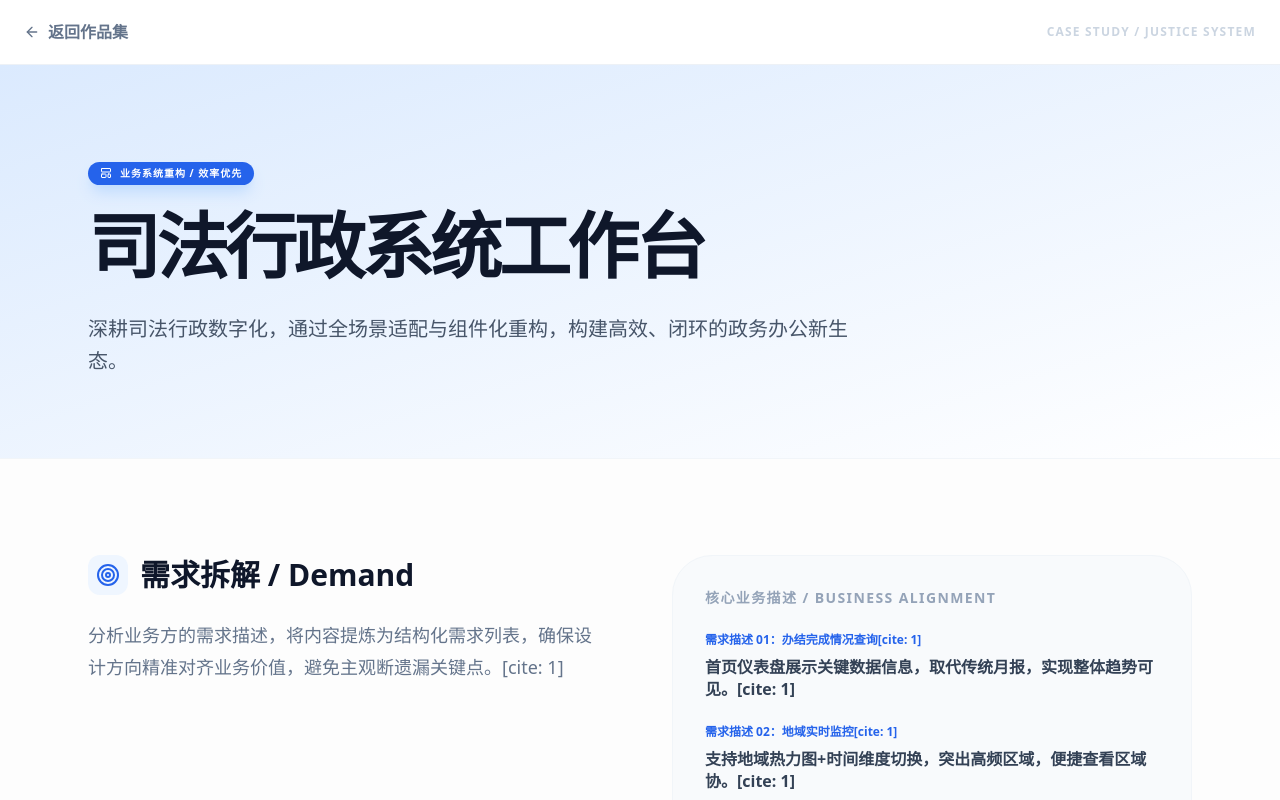
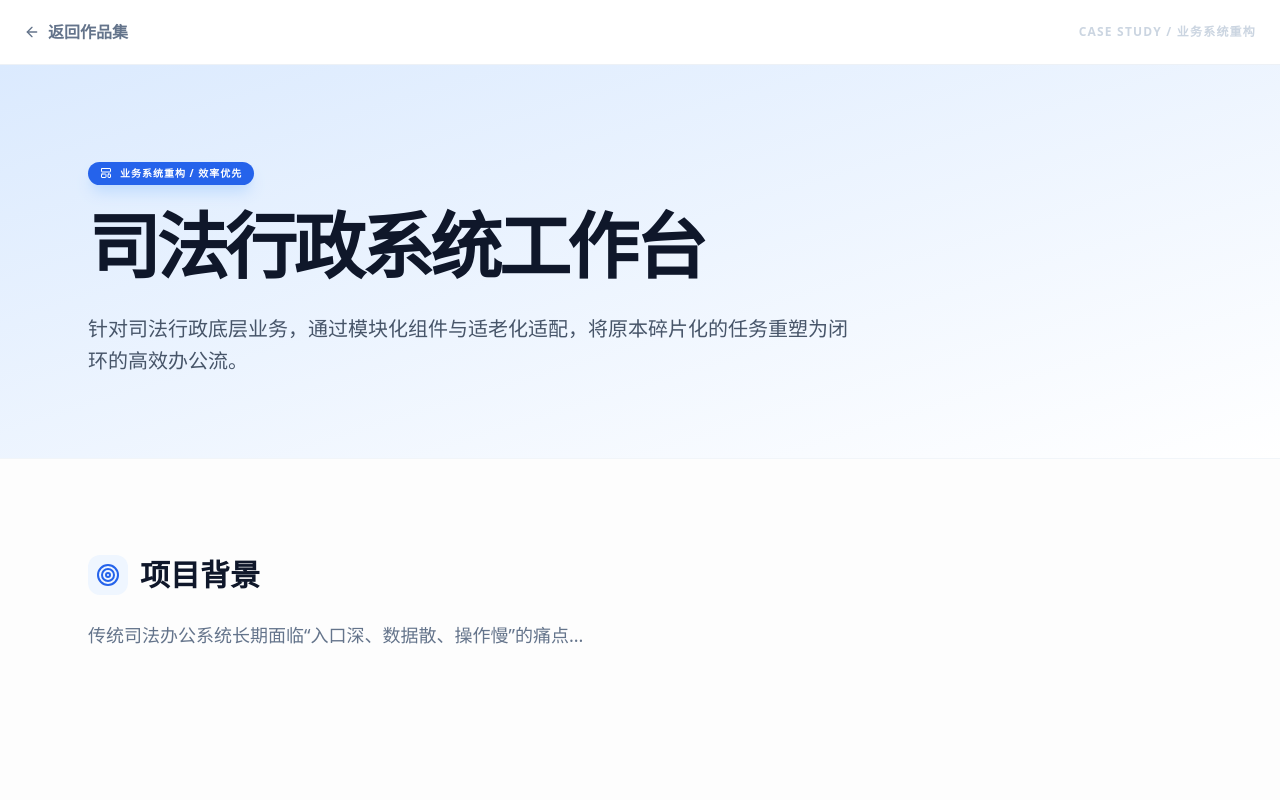
Before and after one commit to hongui/my-portfolio-2, a React (Vite) app: page / in a window 1280 px wide. Both pictures are taken after a click on the element 296 px from the left and 2601 px from the top of the page. Shown: the top 800 px of the page. Built offline with nearby package versions, Linux system fonts and the light colour scheme.

Commit message:
Update App.jsx

```diff
--- a/src/App.jsx
+++ b/src/App.jsx
@@ -87,23 +87,26 @@ const ProjectDetail = ({ project, onBack }) => {
     window.scrollTo(0, 0);
   }, []);
 
-  // 如果是“法治舆情决策驾驶舱”，展示特定的重构内容
-  const isDashboardProject = project.id === 'p2';
+  // --- 逻辑分发：根据 ID 判断显示哪个子页面的设计内容 ---
+  const isJusticeSystem = project.id === 'p1';   // 司法行政系统
+  const isDashboard = project.id === 'p2';       // 法治舆情驾驶舱
+  const isVisualScreen = project.id === 'p3';    // 可视化大屏
 
   return (
     <div className="min-h-screen bg-[#FDFDFD] text-slate-900 pb-32">
-
-      {/* 顶部导航 */}
+      {/* 1. 全局顶部导航 */}
       <nav className="sticky top-0 w-full z-50 bg-white/80 backdrop-blur-xl border-b border-slate-200/60">
         <div className="max-w-7xl mx-auto px-6 h-16 flex items-center justify-between">
           <button onClick={onBack} className="flex items-center gap-2 text-slate-500 hover:text-blue-600 font-bold transition-all group">
             <ArrowLeft className="w-4 h-4 group-hover:-translate-x-1 transition-transform" /> 返回作品集
           </button>
-          <div className="text-xs font-black tracking-widest text-slate-300 uppercase">Case Study / {isDashboardProject ? "Data Visualization" : "Justice System"}</div>
+          <div className="text-xs font-black tracking-widest text-slate-300 uppercase">
+            Case Study / {project.tag.split(' / ')[0]}
+          </div>
         </div>
       </nav>
 
-      {/* 沉浸式头部 */}
+      {/* 2. 动态头部：根据项目颜色和标题自动适配 */}
       <header className={`pt-24 pb-20 bg-gradient-to-br ${project.color} to-white border-b border-slate-100`}>
         <div className="max-w-6xl mx-auto px-6">
           <div className="max-w-3xl">
@@ -114,17 +117,19 @@ const ProjectDetail = ({ project, onBack }) => {
               {project.title}
             </h1>
             <p className="text-xl text-slate-600 leading-relaxed font-medium">
-              {isDashboardProject
-                ? "聚焦决策层数据分析查阅，通过结构化需求提炼与组件化设计，构建极具视觉冲击力的数字化驾驶舱。"
-                : "深耕司法行政数字化，通过全场景适配与组件化重构，构建高效、闭环的政务办公新生态。"}
+              {project.desc}
             </p>
           </div>
         </div>
       </header>
 
+      {/* 3. 核心内容区：根据 ID 切换 */}
       <main className="max-w-6xl mx-auto px-6 mt-24 space-y-32">
 
-        {/* 1. 需求拆解与业务对齐 (来自 PDF 模块) */}
+        {/* --- 子页面 2：法治舆情决策驾驶舱 (根据PDF重新设计) --- */}
+        {isDashboard && (
+          <>
+            {/* 需求拆解模块 */}
             <section className="grid grid-cols-1 md:grid-cols-2 gap-16 items-start">
               <FadeIn>
                 <div className="flex items-center gap-3 mb-6">
@@ -134,114 +139,128 @@ const ProjectDetail = ({ project, onBack }) => {
                   <h3 className="text-3xl font-black">需求拆解 / Demand</h3>
                 </div>
                 <p className="text-lg text-slate-500 leading-[1.8] font-medium">
-              分析业务方的需求描述，将内容提炼为结构化需求列表，确保设计方向精准对齐业务价值，避免主观断遗漏关键点。[cite: 1]
+                  分析业务方的需求描述，将内容提炼为结构化需求列表，确保设计方向精准对齐业务价值，避免主观断遗漏关键点。
                 </p>
               </FadeIn>
               <FadeIn delay={200}>
-            <div className="bg-slate-50 p-8 rounded-[2.5rem] border border-slate-100">
-              <h4 className="font-black text-slate-400 text-sm uppercase tracking-widest mb-6">核心业务描述 / BUSINESS ALIGNMENT</h4>
-              <div className="space-y-6">
-                <div>
-                  <p className="text-blue-600 font-black text-xs mb-2">需求描述 01：办结完成情况查询[cite: 1]</p>
-                  <p className="text-slate-700 font-bold leading-snug">首页仪表盘展示关键数据信息，取代传统月报，实现整体趋势可见。[cite: 1]</p>
+                <div className="space-y-6 bg-slate-50 p-8 rounded-[2.5rem] border border-slate-100">
+                  <div className="border-l-4 border-blue-600 pl-4">
+                    <h4 className="font-black text-slate-900 mb-1">关键数据可见性</h4>
+                    <p className="text-slate-500 text-sm">首页仪表盘展示关键数据信息，取代传统月报汇报方式。</p>
                   </div>
-                <div>
-                  <p className="text-blue-600 font-black text-xs mb-2">需求描述 02：地域实时监控[cite: 1]</p>
-                  <p className="text-slate-700 font-bold leading-snug">支持地域热力图+时间维度切换，突出高频区域，便捷查看区域协。[cite: 1]</p>
+                  <div className="border-l-4 border-blue-600 pl-4">
+                    <h4 className="font-black text-slate-900 mb-1">地域热力图监控</h4>
+                    <p className="text-slate-500 text-sm">支持地域热力+时间维度切换，突出高频区域，支持多层钻取。</p>
                   </div>
-                <div>
-                  <p className="text-blue-600 font-black text-xs mb-2">需求描述 03：部门趋势与预警[cite: 1]</p>
-                  <p className="text-slate-700 font-bold leading-snug">部门画像实时查看，异常区域生成提醒，形成验证优化的闭环。[cite: 1]</p>
-                </div>
+                  <div className="border-l-4 border-blue-600 pl-4">
+                    <h4 className="font-black text-slate-900 mb-1">异常预警闭环</h4>
+                    <p className="text-slate-500 text-sm">部门画像实时查看，异常区域自动预警，形成验证优化闭环。</p>
                   </div>
                 </div>
               </FadeIn>
             </section>
 
-        {/* 2. 图片占位符：首屏 A/B 屏切换模式展示 (来自 PDF 首屏模块) */}
+            {/* 组件化设计原则模块 */}
+            <section>
+              <div className="text-center mb-16">
+                <h3 className="text-4xl font-black mb-4">组件库构成与设计原则</h3>
+                <p className="text-slate-400 font-bold">确保整个数据分析驾驶舱视觉语言一致，提升开发效率与后期维护性。</p>
+              </div>
+              <div className="grid grid-cols-1 md:grid-cols-3 gap-8">
+                {[
+                  { title: "风格统一", desc: "高度一致视觉语言，避免模块割裂，提升专业感与可读性。", icon: Shield },
+                  { title: "效率提升", desc: "预定义组件库，缩短高保真迭代周期。", icon: Zap },
+                  { title: "可维护性", desc: "统一规范，一处修改全局生效，便于后期迭代。", icon: Settings },
+                ].map((item, i) => (
+                  <div key={i} className="p-10 bg-white border border-slate-100 rounded-[2.5rem] shadow-sm text-center group hover:border-blue-500 transition-colors">
+                    <item.icon className="w-10 h-10 mx-auto mb-6 text-blue-600" />
+                    <h4 className="font-black text-xl mb-4">{item.title}</h4>
+                    <p className="text-slate-500 text-sm leading-relaxed">{item.desc}</p>
+                  </div>
+                ))}
+              </div>
+            </section>
+
+            {/* 图片占位：A/B屏效果展示 */}
             <FadeIn>
-          <div className="space-y-6">
-            <div className="flex justify-between items-end">
-              <div>
-                <h3 className="text-3xl font-black mb-2">首屏 / Context</h3>
-                <p className="text-slate-400 font-bold">A/B 屏切换模式，全面覆盖业务需求范围。[cite: 1]</p>
+              <div className="text-center mb-10">
+                <h3 className="text-3xl font-black">首屏布局 (Context)</h3>
+                <p className="text-slate-400 font-bold mt-2">A/B屏切换模式，覆盖多维度数据需求</p>
               </div>
-              <div className="flex gap-2">
-                <div className="px-4 py-2 bg-blue-600 text-white rounded-lg text-xs font-black">A 屏-数据分析主视图</div>
-                <div className="px-4 py-2 bg-slate-100 text-slate-400 rounded-lg text-xs font-black">B 屏-领域分析主视图</div>
-              </div>
-            </div>
-            <div className="relative bg-slate-900 rounded-[3rem] p-4 shadow-2xl group overflow-hidden">
+              <div className="relative bg-slate-900 rounded-[3rem] p-4 shadow-2xl overflow-hidden group">
                 <div className="aspect-[16/9] w-full bg-slate-800 rounded-[2.25rem] border border-slate-700/50 flex items-center justify-center">
                    <div className="flex flex-col items-center gap-4 text-slate-600">
-                     <PieChart className="w-16 h-16 opacity-30" />
-                     <p className="font-bold tracking-widest text-sm">[ 此处放置：驾驶舱首屏 A/B 屏切换效果大图 ][cite: 1]</p>
-                  </div>
+                      <LayoutTemplate className="w-16 h-16 opacity-30" />
+                      <p className="font-bold tracking-widest text-sm">[ 此处放置 A/B 屏切换效果预览图 ]</p>
                    </div>
                 </div>
               </div>
             </FadeIn>
 
-        {/* 3. 设计原则与组件库 (来自 PDF 组件模块) */}
-        <section>
-          <div className="text-center mb-16">
-            <h3 className="text-4xl font-black mb-4">组件库构成与设计原则</h3>
-            <p className="text-slate-400 font-bold">前期完成组件风格统一设计，确保视觉语言一致，提升开发效率与后期维护性。[cite: 1]</p>
-          </div>
-
-          <div className="grid grid-cols-1 md:grid-cols-3 gap-8">
-            {[
-              { title: "风格统一", text: "高度一致视觉语言，避免模块割裂，提升专业感与可读性[cite: 1]", icon: Shield },
-              { title: "效率提升", text: "预定义组件库，缩短高保真迭代周期[cite: 1]", icon: Zap },
-              { title: "可维护性", text: "统一规范，一处修改全局生效。便于后期迭代与团队协作[cite: 1]", icon: Settings },
-            ].map((item, i) => (
-              <FadeIn key={i} delay={i * 100}>
-                <div className="relative group p-10 bg-white border border-slate-100 rounded-[2.5rem] hover:shadow-2xl transition-all">
-                  <div className="absolute top-0 right-0 p-8 opacity-10 group-hover:opacity-20 transition-opacity">
-                    <item.icon className="w-16 h-16" />
-                  </div>
-                  <h4 className="font-black text-2xl mb-4 text-slate-900">{item.title}</h4>
-                  <p className="text-slate-500 font-medium leading-relaxed">{item.text}</p>
-                </div>
-              </FadeIn>
-            ))}
-          </div>
-        </section>
-
-        {/* 4. 图片占位符：组件汇总展示 (来自 PDF 底部模块) */}
-        <section className="grid grid-cols-1 lg:grid-cols-2 gap-12 items-center">
-           <div>
-              <div className="p-2 bg-blue-600 text-white rounded-xl inline-block mb-6 shadow-lg shadow-blue-100">
-                <Layers className="w-6 h-6" />
-              </div>
-              <h3 className="text-3xl font-black mb-6">组件收集汇总</h3>
-              <p className="text-slate-500 font-medium text-lg leading-relaxed mb-8">
-                项目完成后将组件重构为可复用的母版，UI 样式组件库内容超过 <strong>135+</strong> 个。[cite: 1] 包含：
-              </p>
-              <div className="grid grid-cols-2 gap-4">
-                <div className="bg-slate-50 p-6 rounded-2xl">
-                  <div className="text-3xl font-black text-blue-600 mb-1">135+</div>
-                  <div className="text-xs font-bold text-slate-400 uppercase tracking-widest">组件库数量</div>
-                </div>
-                <div className="bg-slate-50 p-6 rounded-2xl">
-                  <div className="text-3xl font-black text-blue-600 mb-1">60,000+</div>
-                  <div className="text-xs font-bold text-slate-400 uppercase tracking-widest">累计使用次数</div>
+            {/* 组件收集汇总占位 */}
+            <section className="grid grid-cols-1 md:grid-cols-2 gap-10 items-center">
+              <div className="relative bg-slate-100 rounded-[2.5rem] aspect-square flex items-center justify-center border-2 border-dashed border-slate-300">
+                  <div className="text-center">
+                    <Database className="w-12 h-12 text-slate-300 mx-auto mb-4" />
+                    <p className="text-slate-400 font-bold">[ 135+ 组件资产包预览图 ]</p>
                   </div>
               </div>
+              <div>
+                <h3 className="text-3xl font-black mb-6">组件资产沉淀</h3>
+                <p className="text-slate-500 text-lg leading-relaxed mb-8">
+                  项目完成后将组件重构为可复用的母版，涵盖图表、表单、导航、装饰组件等 135 个以上原子单元。
+                </p>
+                <div className="flex gap-4">
+                  <div className="px-6 py-4 bg-blue-50 rounded-2xl">
+                    <span className="block text-2xl font-black text-blue-600">135+</span>
+                    <span className="text-xs text-blue-400 font-bold">UI组件</span>
                   </div>
-           <div className="relative bg-white border border-slate-100 rounded-[2.5rem] overflow-hidden p-4 shadow-sm">
-              <div className="aspect-square bg-slate-50 rounded-[1.5rem] flex items-center justify-center border border-dashed border-slate-200">
-                 <div className="flex flex-col items-center gap-4 text-slate-300">
-                    <Cpu className="w-16 h-16 opacity-30" />
-                    <p className="font-bold tracking-widest text-sm">[ 此处放置：135+ 组件库汇总全景图 ][cite: 1]</p>
+                  <div className="px-6 py-4 bg-emerald-50 rounded-2xl">
+                    <span className="block text-2xl font-black text-emerald-600">60k+</span>
+                    <span className="text-xs text-emerald-400 font-bold">资产调用</span>
                   </div>
                 </div>
               </div>
             </section>
+          </>
+        )}
+
+        {/* --- 子页面 1：司法行政系统工作台 (原有内容) --- */}
+        {isJusticeSystem && (
+          <>
+            {/* 这里保留你原先针对 p1 设计的内容，如背景痛点、四端适配等 */}
+            <section className="grid grid-cols-1 md:grid-cols-2 gap-16 items-start">
+               <FadeIn>
+                <div className="flex items-center gap-3 mb-6">
+                  <div className="p-2 bg-blue-50 text-blue-600 rounded-xl">
+                    <Target className="w-6 h-6" />
+                  </div>
+                  <h3 className="text-3xl font-black">项目背景</h3>
+                </div>
+                <p className="text-lg text-slate-500 leading-[1.8] font-medium">
+                  传统司法办公系统长期面临“入口深、数据散、操作慢”的痛点...
+                </p>
+              </FadeIn>
+              {/* ... 其他 p1 独有模块 ... */}
+            </section>
+          </>
+        )}
+
+        {/* --- 子页面 3：司法可视化大屏 (占位预览) --- */}
+        {isVisualScreen && (
+          <div className="py-20 text-center">
+            <Monitor className="w-20 h-20 text-slate-200 mx-auto mb-8" />
+            <h3 className="text-4xl font-black mb-4">可视化大屏方案</h3>
+            <p className="text-slate-400">该项目侧重于 AL 动效 IP 的全场景落地与 3D 粒子视觉表现...</p>
+            <div className="mt-12 aspect-video bg-slate-50 rounded-[3rem] border-2 border-dashed border-slate-200 flex items-center justify-center text-slate-300">
+               [ 视频/大屏效果占位图 ]
+            </div>
+          </div>
+        )}
 
       </main>
 
-      {/* 底部行动点 */}
+      {/* 4. 底部行动点 (通用) */}
       <footer className="max-w-4xl mx-auto px-6 mt-40">
         <div className="bg-blue-600 rounded-[3.5rem] p-12 md:p-20 text-center relative overflow-hidden group">
           <div className="absolute inset-0 bg-gradient-to-br from-blue-500 to-indigo-700" />
```
Lines whose indentation alone changed are shown as unchanged.
